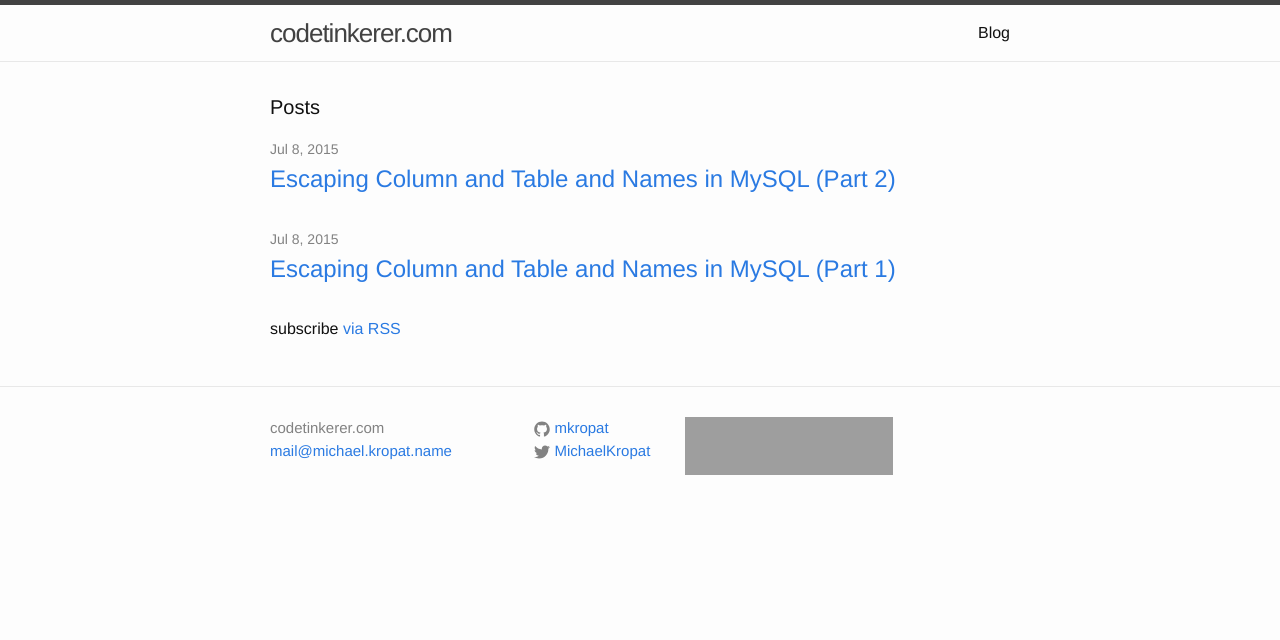
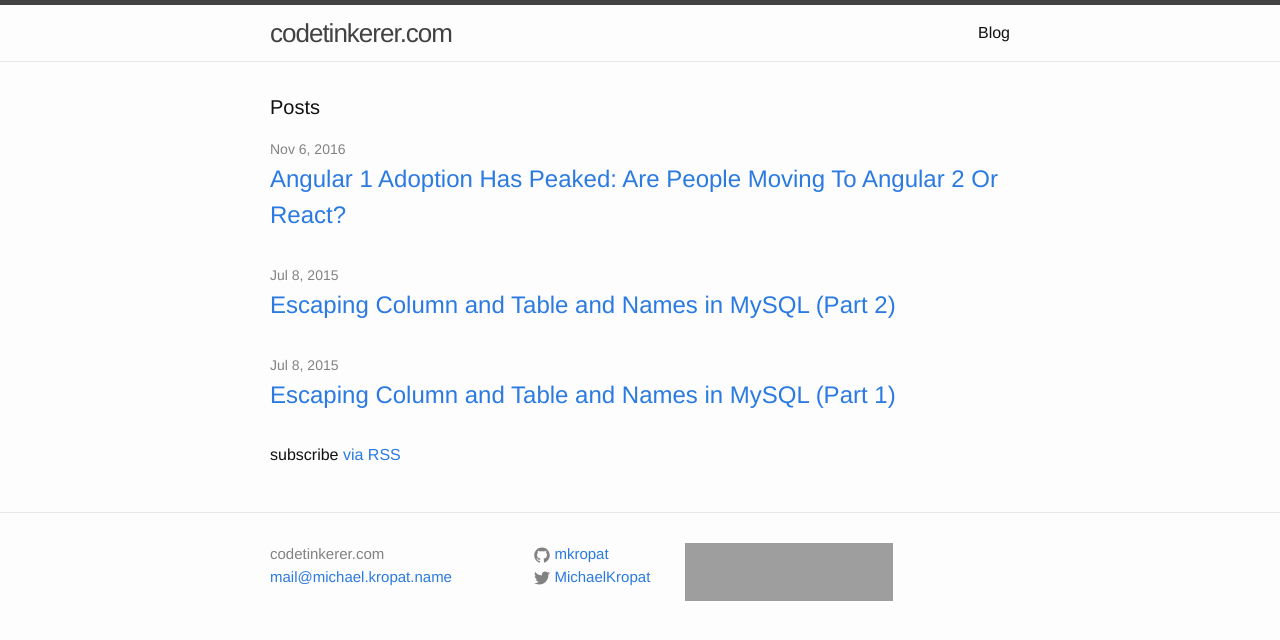
Before and after one commit to mkropat/mkropat.github.io, a Jekyll site: the page built from blog.md, in a window 1280 px wide. Shown: the top 640 px of the page. Built offline with Jekyll 4.4.1, drawn with Linux system fonts in a browser that asks for light colours; some of the changed lines change nothing that is shown; grey boxes are pictures that could not be loaded.

Commit message:
Publish "Angular 1 Has Peaked"

```diff
--- /dev/null
+++ b/_posts/2016-11-06-angular1-has-peaked-angular2-vs-react.md
@@ -0,0 +1,173 @@
+---
+layout: post
+title: "Angular 1 Adoption Has Peaked: Are People Moving To Angular 2 Or React?"
+date: 2016-11-6
+tags: angularjs reactjs trends
+---
+
+At work we've got a large AngularJS codebase. It's on 1.x now. Someday we'll
+either [upgrade the existing code to Angular 2][angular2-upgrade] or start
+doing everything in React. __This post is not about your existing codebase.__
+[Angular 1.x will be around and supported for a long time.][angular1-support]
+
+However, we recently started a greenfield project. That meant choosing a tech
+stack. And well... [choosing a frontend framework in late 2016 is interesting
+to say the least][javascript-2016].  Since this new project will be around for
+years (hopefully) we didn't want to choose a framework that is in the later
+half of its lifecycle.
+
+Make no mistake, __interest in Angular 1 is on the decline__—not just because
+[Angular 2 is now officially released][angular-changelog]—but the data is clear
+about it as well:
+
+[![Graph of Angularjs questions on Stack Overflow][angular1-peak]][stackoverflow-trends]{: .center }
+
+This graph plots the number of questions asked on Stack Overflow for the
+`angularjs` tag (as a percentage of all questions asked) per-month. If that's
+not enough to convince you, keep reading because the rest of the data I found
+is consistent with this point.
+
+### Choosing a Framework
+
+When choosing a framework you need to consider first-and-foremost:
+
+1. The requirements of the project
+2. The technical merits of candidate frameworks
+3. Everything else
+
+I could go into the technical merits of Angular 2 vs. React, but I'm probably
+among the least-qualified people to talk on the subject.
+
+What I can talk about is adoption rates. Framework popularity may be lumped
+into the "everything else" category, but it's still an important factor. It can
+influence:
+
+- How easy it is to find good documentation, answers on Stack Overflow, blog
+  posts, etc.
+- How quickly people report (and fix) bugs in the framework that may bite you
+  some day
+- How long your version of the framework will be supported
+
+### Angualr 2 Vs React Adoption
+
+If you search for "angular vs react" you may run across [this
+post][learn-react-vs-angular] by Kamil Przeorski. The author has a React bias, but he posts some compelling data, including this graph of __technologies listed in Hacker News job postings over time__:
+
+[![Graph of frameworks in job postings][hn-whos-hiring-graph]][hn-whos-hiring]{: .center }
+
+We can learn a few things from this data:
+
+- Backbone and Ember matter, but they're niche frameworks at this point
+- Angular is firmly in the middle of the pack (across all technologies), but
+  appears to have plateaued
+- __More companies are interested in using React going forward and that number
+  is on the rise__
+
+While Hacker News may be representative of many startups and companies at the
+leading edge of adoption, there is a large world of software development
+outside of it. I think we need to get more data.
+
+First stop, Google Trends:
+
+[![Google Trends][google-trends-graph]][google-trends]{: .border .center }
+
+Interest in React continues to grow, while Angular is still hugely popular but
+maybe not growing in popularity. Google only gives us the very broadest strokes
+(Angular vs React) though.
+
+Looking at Reddit statistics, we can start to tease out interest in Angular 1
+vs Angular 2 vs React by looking at the growth of the number of subscribers in
+the respective subreddits:
+
+[![Graph of subreddit growth][subreddit-growth-graph]][subreddit-growth]
+
+That graph is a little noisy. The trends become clearer when we look at the
+__total number of subreddit subscribers over time__:
+
+[![Graph of subreddit subscriber totals][subreddit-totals-graph]][subreddit-growth]
+
+React continues to show strong growth in interest. Interestingly, Angular 1
+([/r/angularjs][r-angularjs]) interest appears to be plateauing, but when you
+add in Angular 2 ([/r/angular2][r-angular2]) interest, the overall trend for
+Angular may be increasing. It is hard to know though, since
+[/r/angular2][r-angular2] growth may be driven by people still subscribed to
+[/r/angularjs][r-angularjs].
+
+Everything we've seen so far is a decent approximation for how many people
+__want__ to use Angular or React. In the modern, open-source era though, we can
+get more direct. __How many people are actually using the framework in real
+world projects?__ While there is no survey of every real world project out
+there, we have two good proxies: 1) issues and pull requests submitted to the
+Github project, and 2) questions asked on Stack Overflow.
+
+Sadly, I don't know of a tool that graphs the history of issues (or PRs) opened
+on a Github project over time, so instead have this graph of __Github stars
+over time__:
+
+[![Graph of Github stars over time][github-stars-graph]][github-stars]{: .center }
+
+What I can reveal to you is the complete graph from the beginning, __Stack
+Overflow questions over time__ for all the relevant tags:
+
+[![Graph of Stack Overflow questions][stackoverflow-trends-graph]][stackoverflow-trends]{: .center }
+
+This graph plots the number of questions asked on Stack Overflow for the
+different tags (as a percentage of all questions asked) per-month.
+
+A word of caution about the graph: it is not a good idea to directly compare
+frameworks by the absolute number of questions asked, since frameworks may
+differ in the amount of features (more features = more questions) and the
+quality of documentation (better documentation = fewer questions) among other
+factors.
+
+It is absolutely valid, however, to compare frameworks by looking at the growth
+rate of questions. Doing so we can see that React is growing well (although
+curiously plateauing in recent months, in contrast to all other data). But more
+interestingly, we can see that __while Angular 1 is on the decline, adoption of
+Angular 2 is strong and growing__.
+
+A couple more notes on the graph:
+
+- I included [Vue.js][vue.js], since it is the new up-and-coming framework, but
+  as you can see it has not made large inroads yet
+- Since Angular is kind of like React + Redux (+ a little more), I included the
+  Redux tag so you can eyeball what an apple-to-apples comparison between
+  Angular and React+Redux might look like
+
+
+### So What Does It All Mean?
+
+I could start by telling you what we adopted for the greenfield project at work
+(React), but does it really matter?
+
+In my uninformed opinion, both Angular 2 and React are solid frameworks on
+their technical merits.
+
+If you agree with my analysis of the framework adoption data, then you know
+that both Angular 2 and React are strong and growing (looking at Stack Overflow
+growth and jobs growth respectively).
+
+My takeaway? __Pick whichever framework makes sense for your project and don't
+worry about it.__ You're in good company whichever one you pick and don't let
+anyone without data convince you otherwise.
+
+[angular-changelog]: https://github.com/angular/angular/blob/master/CHANGELOG.md
+[angular1-peak]: /assets/angular1-has-peaked-angular2-vs-react/angular1-peak.png
+[angular1-support]: http://stackoverflow.com/a/37037365/27581
+[angular2-upgrade]: https://angular.io/docs/ts/latest/guide/upgrade.html
+[github-stars]: http://www.timqian.com/star-history/#angular/angular.js&facebook/react
+[github-stars-graph]: /assets/angular1-has-peaked-angular2-vs-react/github-stars.png
+[google-trends]: https://www.google.com/trends/explore?q=%2Fm%2F0j45p7w,%2Fm%2F012l1vxv
+[google-trends-graph]: /assets/angular1-has-peaked-angular2-vs-react/google-trends.png
+[hn-whos-hiring]: http://www.ryan-williams.net/hacker-news-hiring-trends/2016/november.html?compare1=AngularJS&compare2=Backbone&compare3=Ember&compare4=React
+[hn-whos-hiring-graph]: /assets/angular1-has-peaked-angular2-vs-react/hn-whos-hiring-2016-11.png
+[javascript-2016]: https://hackernoon.com/how-it-feels-to-learn-javascript-in-2016-d3a717dd577f#.75ybfocnk
+[learn-react-vs-angular]: https://www.quora.com/Should-I-learn-React-or-Angular
+[r-angularjs]: https://www.reddit.com/r/angularjs/
+[r-angular2]: https://www.reddit.com/r/Angular2/
+[stackoverflow-trends]: http://data.stackexchange.com/stackoverflow/query/572979/technology-trends-of-questions-per-tag-per-month
+[stackoverflow-trends-graph]: /assets/angular1-has-peaked-angular2-vs-react/stackoverflow-trends.png
+[subreddit-growth]: http://redditmetrics.com/r/reactjs#compare=angularjs+angular2
+[subreddit-growth-graph]: /assets/angular1-has-peaked-angular2-vs-react/subreddit-growth.png
+[subreddit-totals-graph]: /assets/angular1-has-peaked-angular2-vs-react/subreddit-totals.png
+[vue.js]: http://vuejs.org/
--- a/css/main.scss
+++ b/css/main.scss
@@ -52,3 +52,21 @@ $on-laptop:        800px;
 p + h1, p + h2, p + h3 {
     margin-top: 30px;
 }
+
+.shrunken-image {
+    height: 450px;
+    width: auto;
+}
+
+.border {
+    border: 1px solid #aaa;
+}
+
+.center {
+    display: block;
+    margin: 0 auto;
+}
+
+strong {
+    font-weight: bold;
+}
```
Also changed, not shown: assets/angular1-has-peaked-angular2-vs-react/angular1-peak.png (added), assets/angular1-has-peaked-angular2-vs-react/github-stars.png (added), assets/angular1-has-peaked-angular2-vs-react/google-trends.png (added), assets/angular1-has-peaked-angular2-vs-react/hn-whos-hiring-2016-11.png (added), assets/angular1-has-peaked-angular2-vs-react/stackoverflow-trends.png (added), assets/angular1-has-peaked-angular2-vs-react/subreddit-growth.png (added), assets/angular1-has-peaked-angular2-vs-react/subreddit-totals.png (added).
